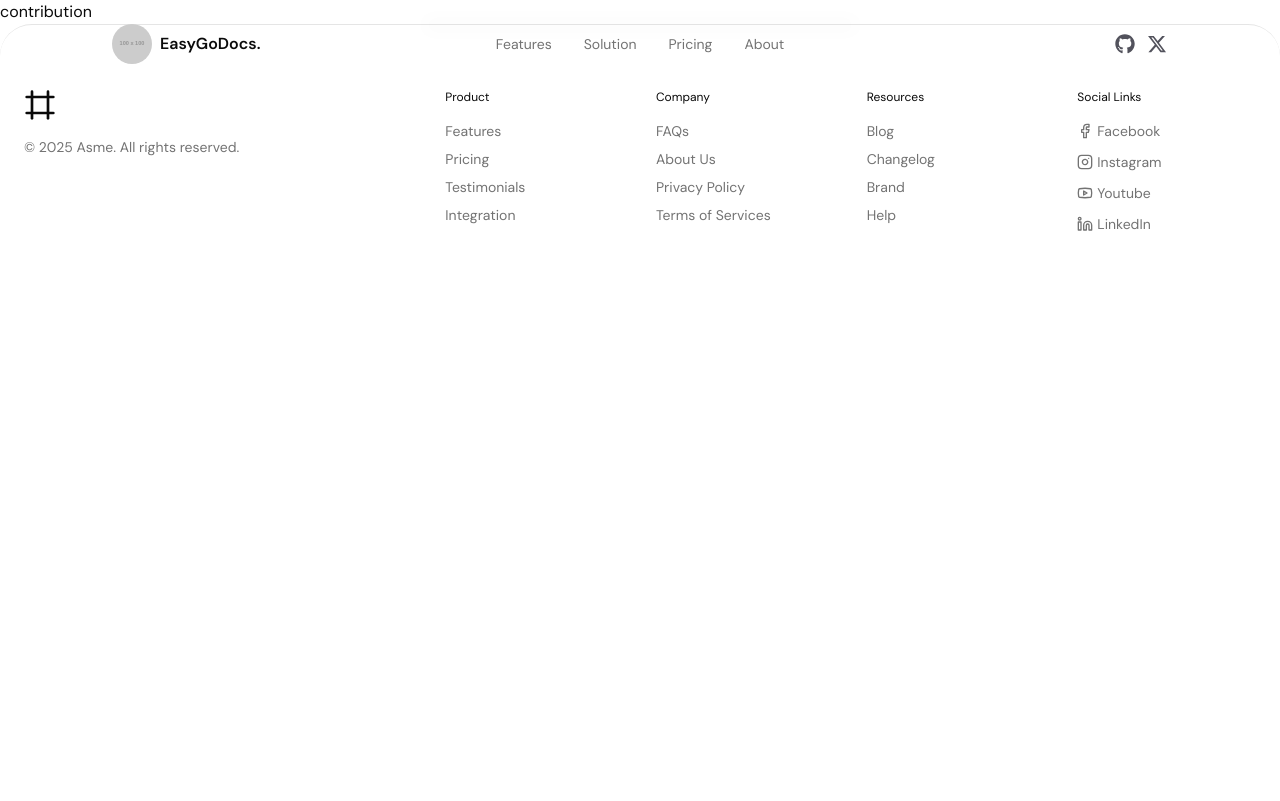
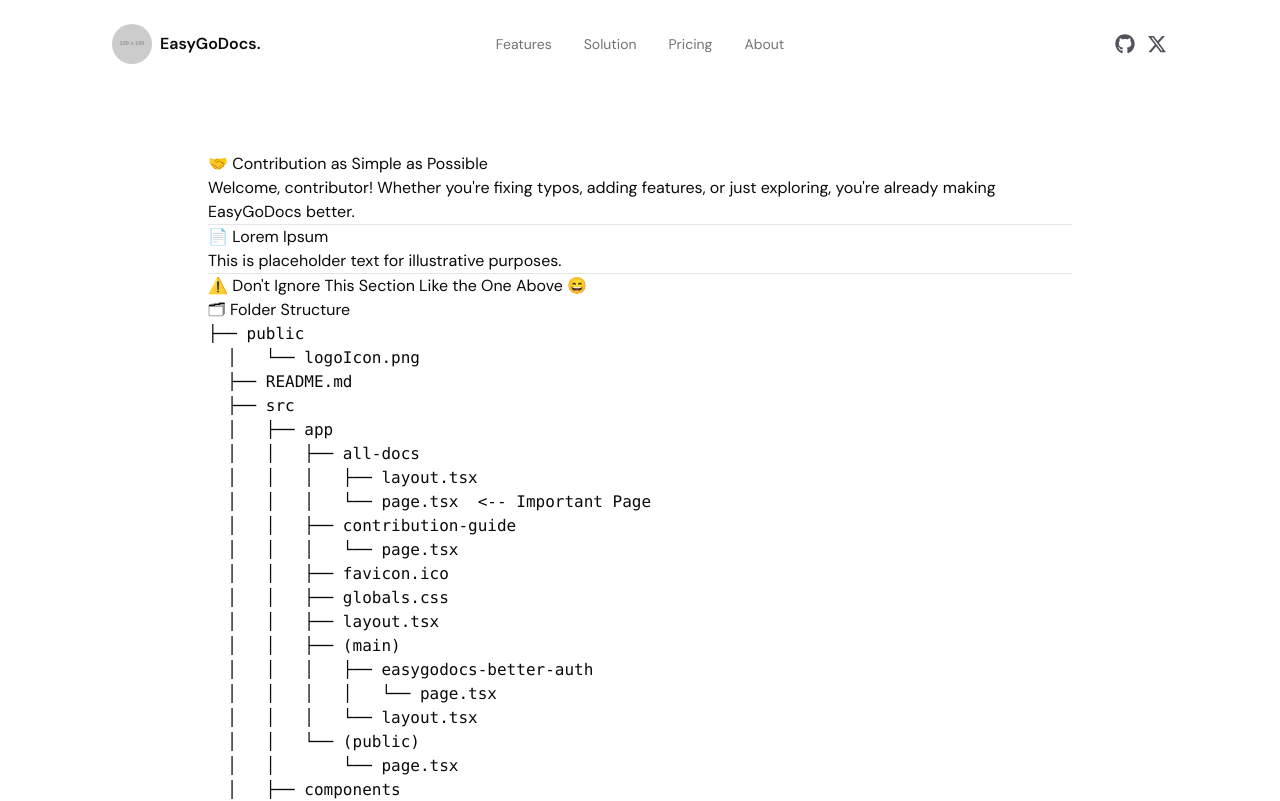
Before and after one commit to EasyGoDocs/easygodocs, a Next.js app: page /contribution-guide in a window 1280 px wide. Shown: the top 801 px of the page. Built offline with nearby package versions, Linux system fonts and the light colour scheme.

Commit message:
feat: add MDX support and update Next.js configuration; enhance contribution guide page with structured content

```diff
--- a/next.config.ts
+++ b/next.config.ts
@@ -1,27 +1,34 @@
-import type { NextConfig } from "next";
-import createMDX from '@next/mdx'
+// next.config.ts
+import createMDX from '@next/mdx';
+import type { NextConfig } from 'next';
 
-/** @type {import('next').NextConfig} */
+// Enable MDX support
+const withMDX = createMDX({
+  extension: /\.(mdx)$/,
+  options: {
+    remarkPlugins: [],
+    rehypePlugins: [],
+  },
+});
 
+// Next.js config with all your settings preserved
 const nextConfig: NextConfig = {
-  /* config options here */
   images: {
     remotePatterns: [
       {
-        protocol: "https",
-        hostname: "placehold.co",
-        pathname: "/**",
+        protocol: 'https',
+        hostname: 'placehold.co',
+        pathname: '/**',
       },
     ],
     dangerouslyAllowSVG: true,
   },
-  pageExtensions: ['js', 'jsx', 'md', 'mdx', 'ts', 'tsx'],
+  pageExtensions: ['js', 'jsx', 'ts', 'tsx', 'mdx'], // Enable MDX routing
+  experimental: {
+    // Required to use MDX with the App Router
+    mdxRs: true,
+  },
 };
 
-const withMDX = createMDX({
-  // Add markdown plugins here, as desired
-  extension: /\.(md|mdx)$/,
-})
-
-
+// Export wrapped config
 export default withMDX(nextConfig);
--- a/package.json
+++ b/package.json
@@ -3,7 +3,7 @@
   "version": "0.1.0",
   "private": true,
   "scripts": {
-    "dev": "next dev --turbopack",
+    "dev": "next dev",
     "build": "next build",
     "start": "next start",
     "lint": "eslint . --ext .js,.jsx,.ts,.tsx",
--- a/src/app/contribution-guide/page.tsx
+++ b/src/app/contribution-guide/page.tsx
@@ -1,9 +1,121 @@
-import React from 'react'
+export const metadata = {
+    title: "Contribution Guide",
+  };
 
-const page = () => {
-  return (
-    <div>contribution</div>
-  )
-}
+  export default function ContributionGuidePage() {
+    return (
+      <div className="pt-28"> {/* Add top padding to avoid navbar overlap */}
+        <article className="prose prose-lg max-w-4xl mx-auto px-4 py-10" >
+          <h1>🤝 Contribution as Simple as Possible</h1>
 
-export default page
+          <p>
+            Welcome, contributor! Whether you're fixing typos, adding features, or just exploring,
+            you're already making EasyGoDocs better.
+          </p>
+
+          <hr />
+
+          <h2>📄 Lorem Ipsum</h2>
+          <p>This is placeholder text for illustrative purposes.</p>
+
+          <hr />
+
+          <h2>⚠️ Don't Ignore This Section Like the One Above 😄</h2>
+
+          <h3>🗂 Folder Structure</h3>
+          <pre>
+            <code>
+              {`├── public
+  │   └── logoIcon.png
+  ├── README.md
+  ├── src
+  │   ├── app
+  │   │   ├── all-docs
+  │   │   │   ├── layout.tsx
+  │   │   │   └── page.tsx  <-- Important Page
+  │   │   ├── contribution-guide
+  │   │   │   └── page.tsx
+  │   │   ├── favicon.ico
+  │   │   ├── globals.css
+  │   │   ├── layout.tsx
+  │   │   ├── (main)
+  │   │   │   ├── easygodocs-better-auth
+  │   │   │   │   └── page.tsx
+  │   │   │   └── layout.tsx
+  │   │   └── (public)
+  │   │       └── page.tsx
+  │   ├── components
+  │   │   ├── documentation
+  │   │   │   └── documentation-component.tsx
+  │   │   ├── page-components
+  │   │   │   ├── about-us-section.tsx
+  │   │   │   ├── footer-section.tsx
+  │   │   │   ├── hero-section-1.tsx
+  │   │   │   └── mvp-promo-section.tsx
+  │   │   └── ui
+  │   │       ├── animated-group.tsx
+  │   │       ├── button.tsx
+  │   │       ├── card-hover-effect.tsx
+  │   │       ├── scroll-area.tsx
+  │   │       ├── separator.tsx
+  │   │       ├── sheet.tsx
+  │   │       ├── text-effect.tsx
+  │   │       └── tubelight-navbar.tsx
+  │   ├── db
+  │   │   └── ai-introduction-db.json
+  │   └── lib
+  │       └── utils.ts`}
+            </code>
+          </pre>
+
+          <h3>🧠 Database Structure</h3>
+          <p>
+            <strong>File:</strong> <code>ai-introduction-db.json</code>
+          </p>
+          <p>Each entry should include:</p>
+          <ul>
+            <li><code>title</code>: Section or topic title</li>
+            <li><code>command</code>: (optional) Command-line instruction</li>
+            <li><code>description</code>: Explanation or notes</li>
+          </ul>
+
+          <p><strong>Example:</strong></p>
+          <pre>
+            <code>
+              {`{
+    "title": "Getting Started",
+    "command": "easygodocs init",
+    "description": "Initialize your documentation project with a single command."
+  }`}
+            </code>
+          </pre>
+
+          <hr />
+
+          <h2>🚀 How to Contribute</h2>
+          <ol>
+            <li><strong>Fork the repository</strong> and create a feature branch.</li>
+            <li><strong>Update or create documentation</strong> in the appropriate folder or <code>.json</code> file.</li>
+            <li><strong>Open a pull request</strong> with a meaningful description of your change.</li>
+          </ol>
+
+          <hr />
+
+          <h2>💡 Tips for a Great Contribution</h2>
+          <ul>
+            <li>Keep docs <strong>clear, concise, and consistent</strong>.</li>
+            <li>Stick to the folder and DB structure.</li>
+            <li>If you add new features, update related <code>.json</code> and <code>.tsx</code> files.</li>
+            <li><strong>Ask questions.</strong> We’re here to help you succeed!</li>
+          </ul>
+
+          <hr />
+
+          <h2>❤️ Thank You!</h2>
+          <p>
+            Thank you for making EasyGoDocs better. Every line of code and documentation moves us forward. You're amazing! 🚀
+          </p>
+        </article>
+      </div>
+    );
+  }
```
Also changed, not shown: 2 other files (tests, documents, lock files or other folders).
